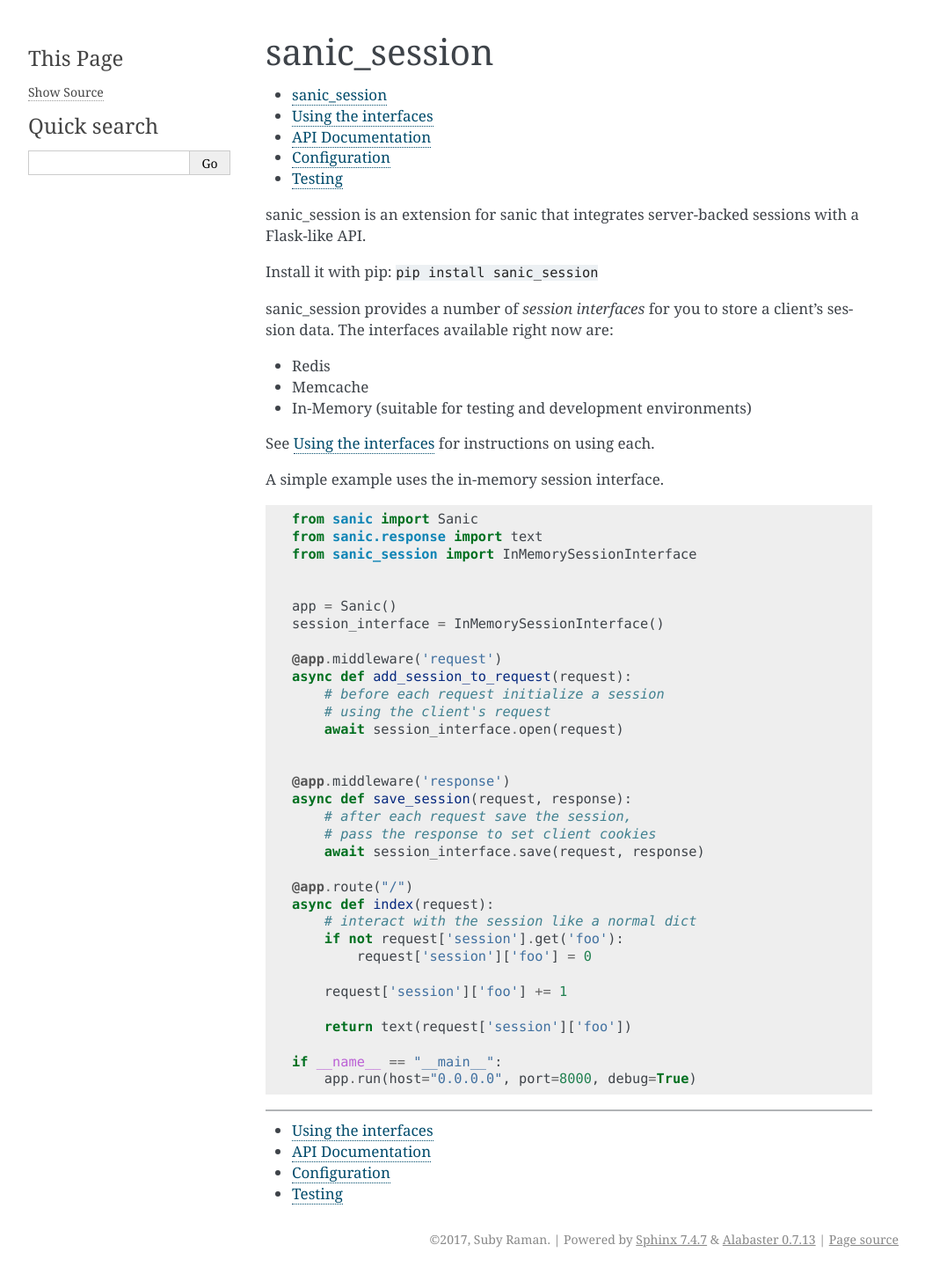
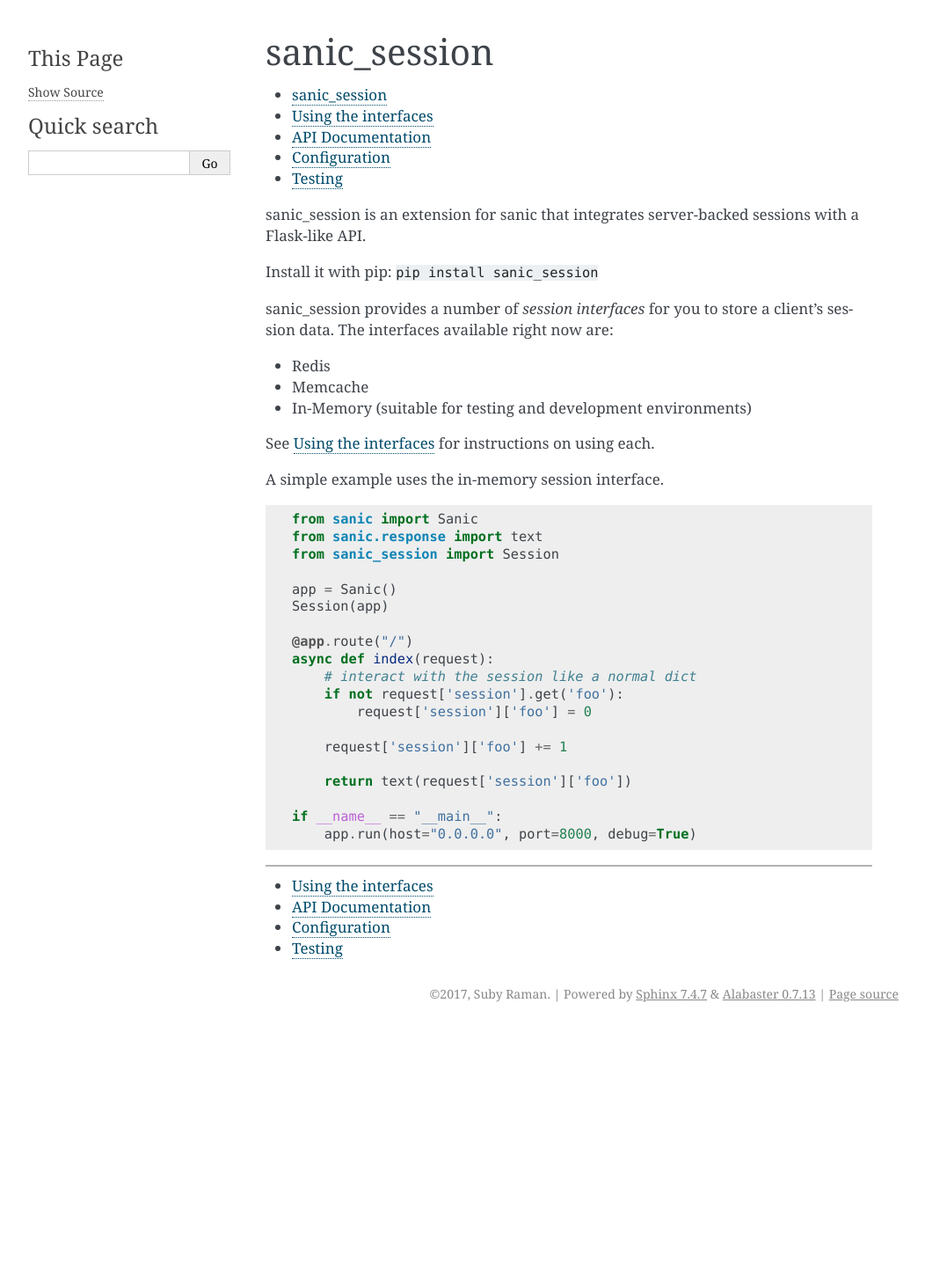
Before and after one commit to ahopkins/sanic-session, a Sphinx documentation site: the page built from docs/source/index.rst, in a window 1280 px wide. Shown: the whole page at 88% size, without its empty margins (118-1170 px from the left). Built offline with Sphinx 7.4.7, drawn with Linux system fonts in a browser that asks for light colours; after the commit the page ends 1169 px from its top, so only the background shows below that.

Commit message:
Last check for doumentation

```diff
--- a/docs/source/index.rst
+++ b/docs/source/index.rst
@@ -33,24 +33,10 @@
 
     from sanic import Sanic
     from sanic.response import text
-    from sanic_session import InMemorySessionInterface
-
+    from sanic_session import Session
 
     app = Sanic()
-    session_interface = InMemorySessionInterface()
-
-    @app.middleware('request')
-    async def add_session_to_request(request):
-        # before each request initialize a session
-        # using the client's request
-        await session_interface.open(request)
-
-
-    @app.middleware('response')
-    async def save_session(request, response):
-        # after each request save the session,
-        # pass the response to set client cookies
-        await session_interface.save(request, response)
+    Session(app)
 
     @app.route("/")
     async def index(request):
```
Also changed, not shown: docs/source/testing.rst (+2 -12 lines), docs/source/using_the_interfaces.rst (+2 -5 lines).
